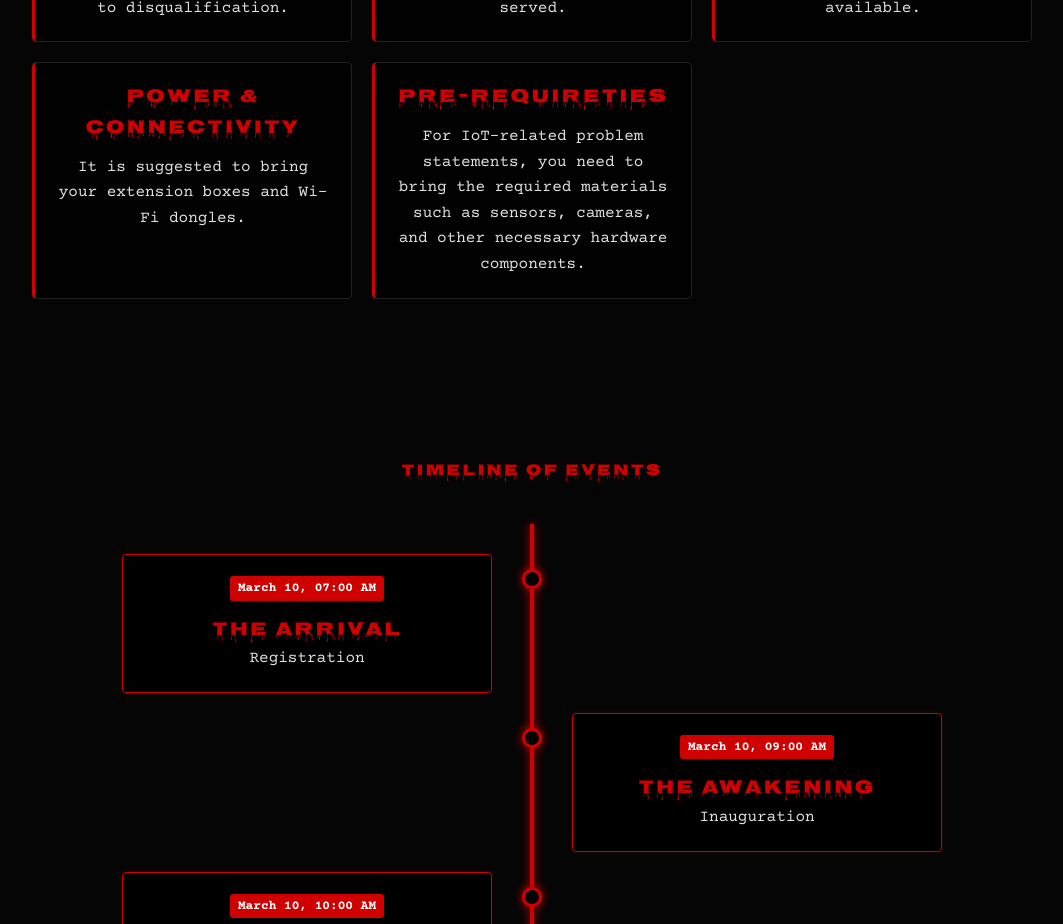
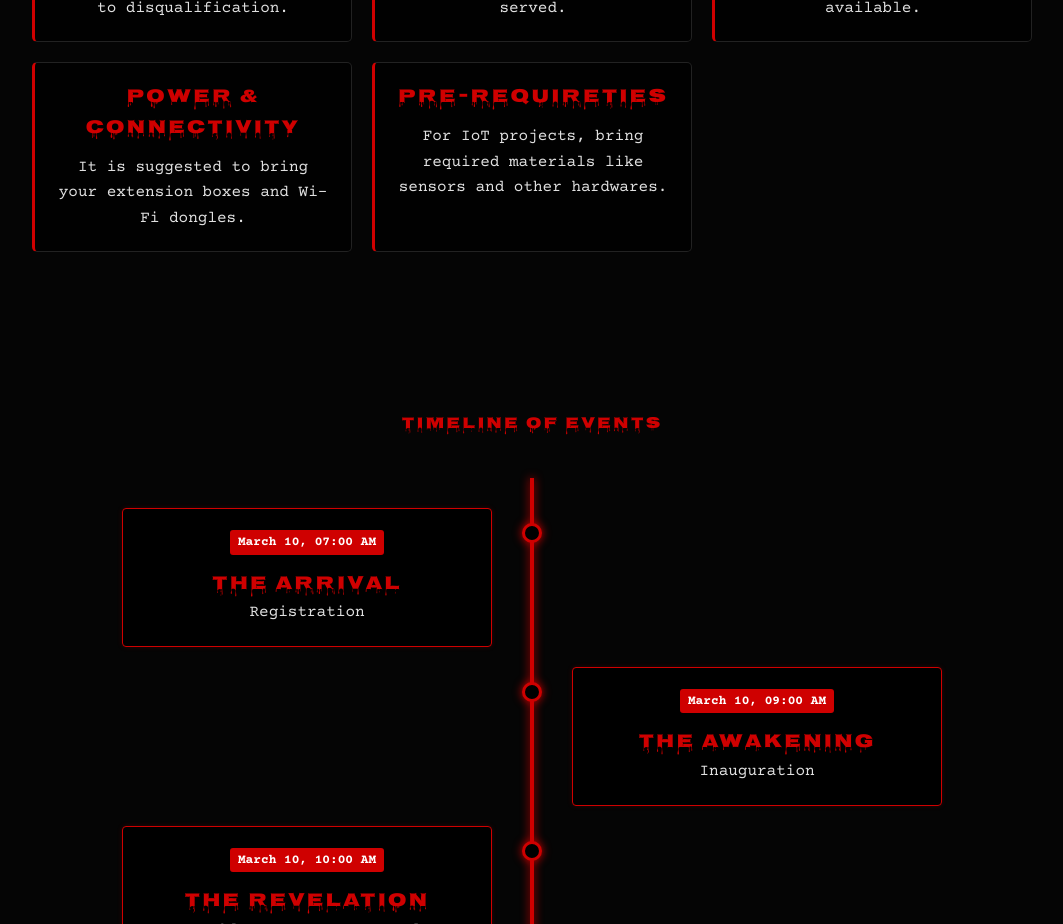
Before and after one commit to codeathon40pec/Registration-website, a React (Vite) app: page / in a window 1280 px wide. Shown: the part 2180-3104 px from the top of the page, without its empty margins (108-1171 px from the left). Built offline with nearby package versions, Linux system fonts and the light colour scheme; no server answers.

Commit message:
Update Rules.jsx

```diff
--- a/src/components/Rules.jsx
+++ b/src/components/Rules.jsx
@@ -15,7 +15,7 @@ const Rules = () => {
         { id: 11, title: "Food & Dining", desc: "Dinner and snacks will be served." },
         { id: 12, title: "Refreshments", desc: "Light refreshments will be available." },
         { id: 13, title: "Power & Connectivity", desc: "It is suggested to bring your extension boxes and Wi-Fi dongles." },
-        { id: 14, title: "Pre-Requireties", desc: "For IoT-related problem statements, you need to bring the required materials such as sensors, cameras, and other necessary hardware components."},
+        { id: 14, title: "Pre-Requireties", desc: "For IoT projects, bring required materials like sensors and other hardwares."},
     ];
 
     return (
```
